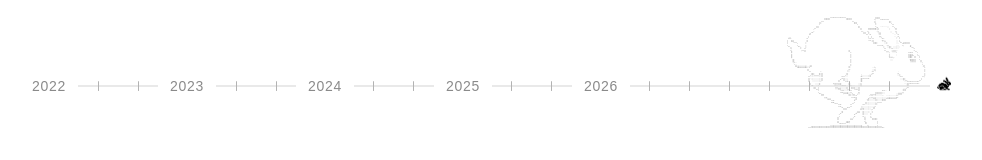
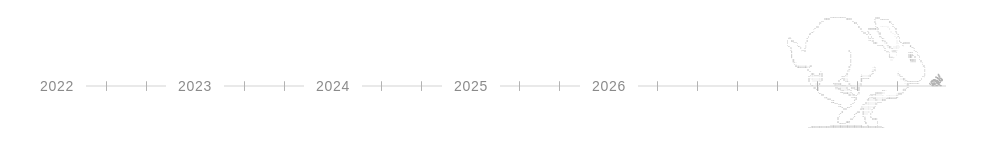
Before and after one commit to gyesswhat/gyesswhat.github.io, a React (Vite) app: page / in a window 1280 px wide. Both pictures are taken after a click on the button "EXPERIENCE". Shown: the part 342-502 px from the top of the page, without its empty margins (153-1135 px from the left). Built offline with nearby package versions, Linux system fonts and the light colour scheme; a web font is replaced by a local one.

Commit message:
style(experience): static gray rabbit standing on the end of the line

```diff
--- a/src/components/tabs/ExperienceTab.tsx
+++ b/src/components/tabs/ExperienceTab.tsx
@@ -43,8 +43,8 @@ export default function ExperienceTab({ onOpenProject }: ExperienceTabProps) {
 
       <div className="scrollbar-none w-full overflow-x-auto">
         <div className="relative mx-auto flex h-80 w-max items-center px-32">
-          {/* line runs from the first year to just short of the rabbit (strip has px-32) */}
-          <div className="absolute left-[8.75rem] right-[9.5rem] top-1/2 h-px -translate-y-1/2 bg-[var(--gray-200)]" />
+          {/* line runs from the first year to the rabbit's feet (strip has px-32) */}
+          <div className="absolute left-[8.75rem] right-32 top-1/2 h-px -translate-y-1/2 bg-[var(--gray-200)]" />
 
           {nodes.map((node) => {
             if (node.kind === "year") {
@@ -96,11 +96,15 @@ export default function ExperienceTab({ onOpenProject }: ExperienceTabProps) {
           })}
 
           {/* still running */}
-          <img
-            src="/logo.svg"
-            alt="present"
-            className="relative z-10 ml-6 h-5 w-5 -scale-x-100 animate-[hop_0.6s_ease-in-out_infinite]"
-          />
+          {/* the rabbit standing at the end of the line */}
+          <svg
+            aria-label="present"
+            viewBox="0 0 100 100"
+            className="relative z-10 ml-2 h-5 w-5 -translate-y-1.5 -scale-x-100 text-[var(--gray-300)]"
+            fill="currentColor"
+          >
+            <path d="M71.0468 71.2549H74.2952V61.3937H77.5437V54.7808H74.2952V51.5324H71.0468V48.284H64.434V45.0356H51.4403V48.284H38.2146V45.0356H44.8274V41.7872H51.4403V38.5387H54.6887V31.9259H44.8274V35.1743H38.2146V38.4227H34.9662V41.6711H31.7178V38.4227H34.9662V35.1743H38.2146V28.5615H41.463V18.7002H34.8502V21.9486H31.6018V28.5615H28.3533V38.4227H21.7405V41.6711H18.4921V44.9196H15.2437V54.7808H18.4921V58.0292H25.1049V64.6421H28.3533V67.8905H31.6018V71.1389H28.3533V74.3874H21.7405V81.0002H31.6018V77.7518H38.2146V74.5034H41.463V71.2549H51.3243V74.5034H61.1856V77.7518H51.3243V74.5034H41.463V77.7518H38.2146V81.0002H71.0468V77.7518H74.2952V74.5034H71.0468V71.2549ZM25.1049 44.9196H28.3533V48.168H25.1049V44.9196ZM28.3533 54.7808H34.9662V51.5324H38.2146V54.7808H34.9662V58.0292H28.3533V54.7808ZM48.0759 68.0065V64.7581H51.3243V61.5097H54.5727V58.2613H64.434V61.5097H67.6824V64.7581H64.434V61.5097H54.5727V64.7581H51.3243V68.0065H48.0759ZM80.9081 64.6421H84.1565V71.2549H80.9081V74.5034H74.2952V71.2549H77.5437V61.3937H80.7921V64.6421H80.9081Z" />
+          </svg>
         </div>
       </div>
     </div>
--- a/src/index.css
+++ b/src/index.css
@@ -56,8 +56,3 @@ h6 {
 .scrollbar-none::-webkit-scrollbar {
   display: none;
 }
-
-@keyframes hop {
-  0%, 100% { transform: translateY(0); }
-  50% { transform: translateY(-3px); }
-}
```
